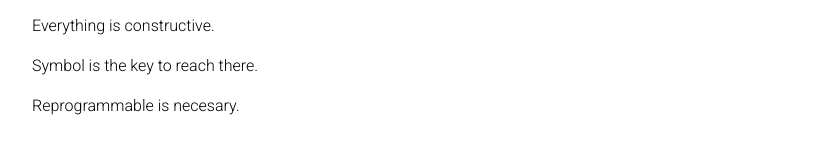
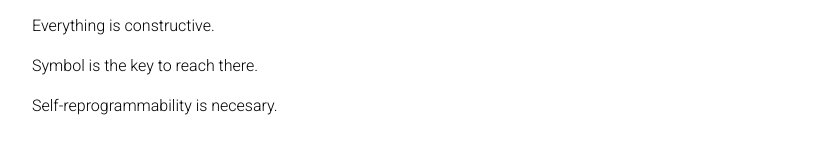
Before and after one commit to sijang/sijang.github.io, a Jekyll site: the page built from _pages/quotes.md, in a window 1280 px wide and 900 px high, scrolled down 2089 px. Shown: the part 696-850 px from the top of the window, without its empty margins (223-1055 px from the left). Built offline with Jekyll 4.4.1, drawn with Linux system fonts in a browser that asks for light colours; nearby versions of some CDN libraries; a style sheet for code colours, icons or effects is not loaded.

Commit message:
Update quotes.md

```diff
--- a/_pages/quotes.md
+++ b/_pages/quotes.md
@@ -138,4 +138,4 @@ nav: true
 
   > Symbol is the key to reach there.
 
-  > Reprogrammable is necesary.
+  > Self-reprogrammability is necesary.
```
